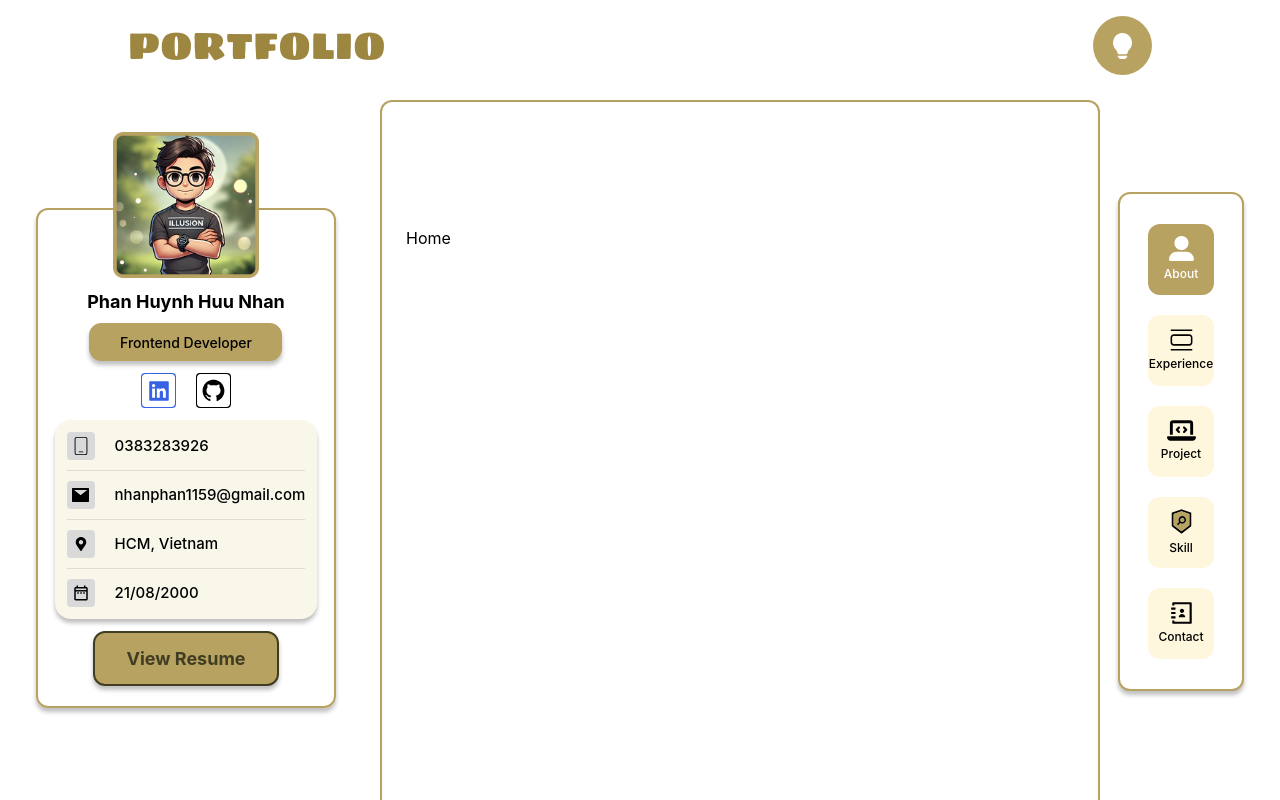
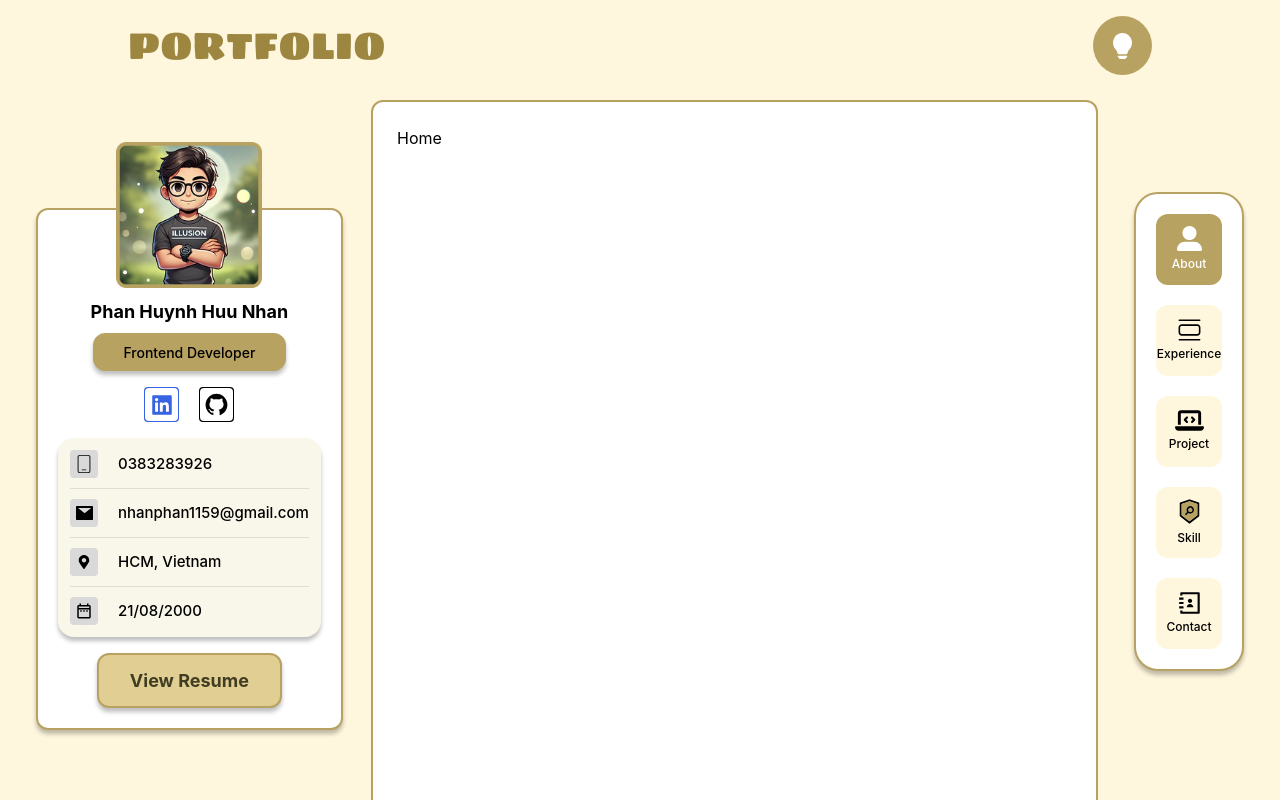
Before and after one commit to nhanphan1159/Portfolio, a React (Vite) app: page / in a window 1280 px wide. Shown: the top 800 px of the page. Built offline with nearby package versions, Linux system fonts and the light colour scheme.

Commit message:
fix: fix layout

```diff
--- a/src/components/Button/index.tsx
+++ b/src/components/Button/index.tsx
@@ -12,7 +12,7 @@
   return (
     <button
       className={cn(
-        "flex justify-center items-center py-3 px-[31px] border-2 border-[#403D22] bg-[#B7A261] rounded-xl cursor-pointer dark:bg-[#wC2B293]",
+        "flex justify-center items-center py-3 px-[31px] border-2 border-[#B7A261] dark:border-[#4B3D10] bg-[#E0CE93] rounded-xl cursor-pointer dark:bg-[#wC2B293]",
         className
       )}
       onClick={onClick}
--- a/src/components/Header/index.tsx
+++ b/src/components/Header/index.tsx
@@ -10,7 +10,7 @@
 
 const Header: FC<Props> = ({ className = "" }) => {
   return (
-    <div className="w-full m-auto fixed top-0 left-0 p-4 flex justify-center items-center z-10 backdrop-blur-2xl">
+    <div className="w-full m-auto fixed top-0 left-0 p-4 flex justify-center items-center z-10 backdrop-blur-2xl bg-[#FEF6DD] dark:bg-[#131312]">
       <div
         className={cn(
           "flex w-full max-w-[1024px] justify-between items-center",
--- a/src/components/Nav/index.tsx
+++ b/src/components/Nav/index.tsx
@@ -12,7 +12,7 @@
   return (
     <nav
       className={cn(
-        "flex flex-col gap-5 px-7 py-[30px] w-fit h-fit border-2 border-[#B7A261] rounded-xl bg-white dark:bg-black",
+        "flex flex-col gap-5 p-5 w-fit h-fit border-2 border-[#B7A261] rounded-3xl bg-white dark:bg-black",
         className
       )}
     >
--- a/src/components/Profile/index.tsx
+++ b/src/components/Profile/index.tsx
@@ -41,7 +41,7 @@
   return (
     <div
       className={cn(
-        "flex flex-col justify-end items-center rounded-xl w-[300px] h-[500px] pb-5 border-2 border-[#B7A261] gap-3",
+        "flex flex-col justify-end items-center rounded-xl pb-5 border-2 border-[#B7A261] gap-4 bg-[white] dark:bg-black p-5",
         className
       )}
     >
--- a/src/routes/_layout.tsx
+++ b/src/routes/_layout.tsx
@@ -7,10 +7,10 @@
   component: () => (
     <>
       <Header />
-      <div className="flex justify-center pt-[100px] w-full h-full items-center dark:bg-[#131312]">
+      <div className="flex justify-center pt-[100px] w-full h-full items-center bg-[#FEF6DD] dark:bg-[#131312]">
         <Profile className="fixed top-52 left-9 shadow-profile" />
-        <div className="pl-[380px] w-full pr-[180px]">
-          <div className="border-2 border-[#B7A261] w-full p-6 rounded-xl">
+        <div className="pl-[371px] w-full pr-[182px]">
+          <div className="border-2 border-[#B7A261] w-full p-6 rounded-xl bg-white dark:bg-black">
             <Outlet />
           </div>
         </div>
--- a/src/routes/_layout/(home)/index.tsx
+++ b/src/routes/_layout/(home)/index.tsx
@@ -5,5 +5,5 @@
 });
 
 function Index() {
-  return <div className="min-h-[1000px] pt-[100px]">Home</div>;
+  return <div className="min-h-[1000px]">Home</div>;
 }
```
